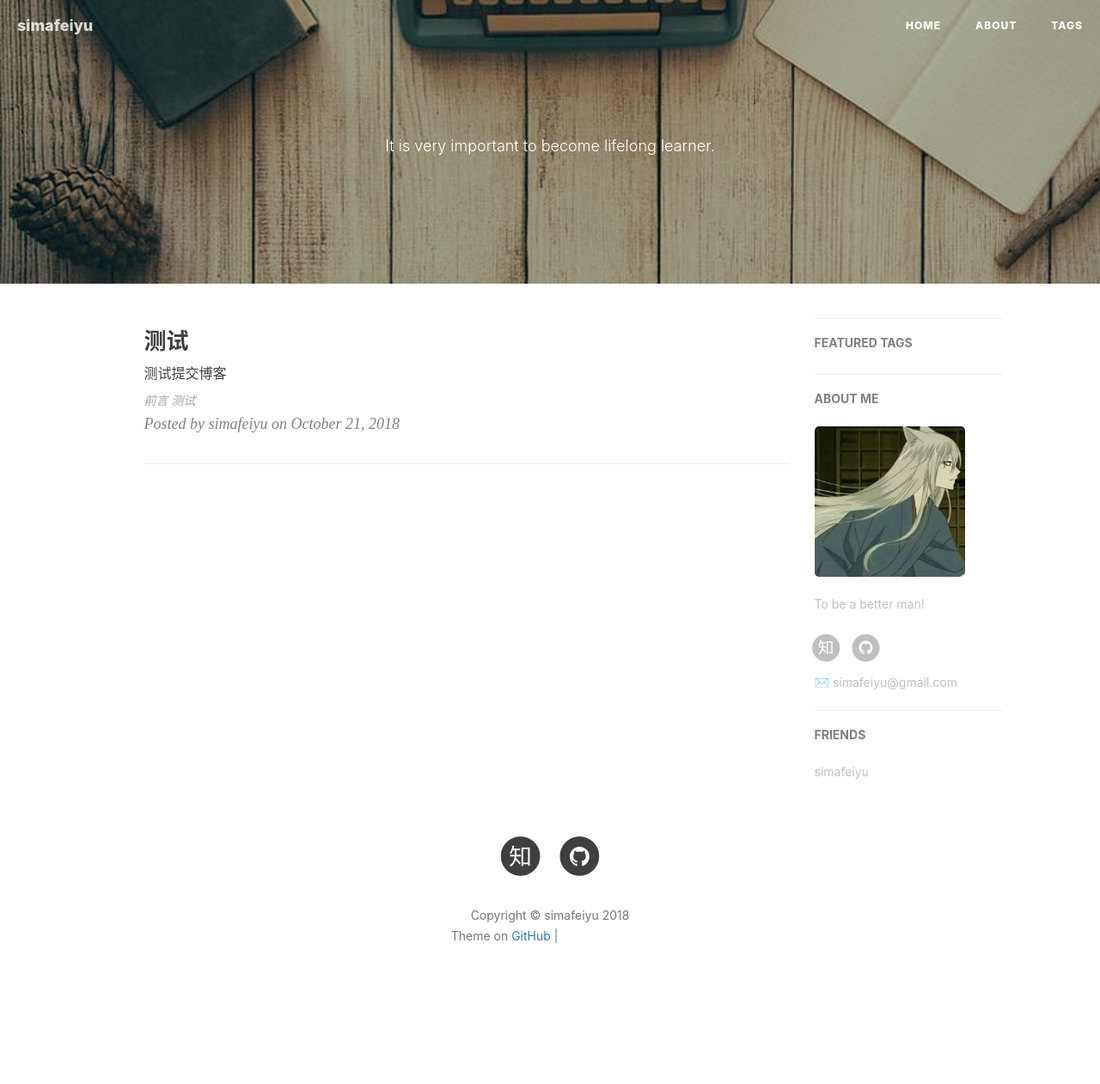
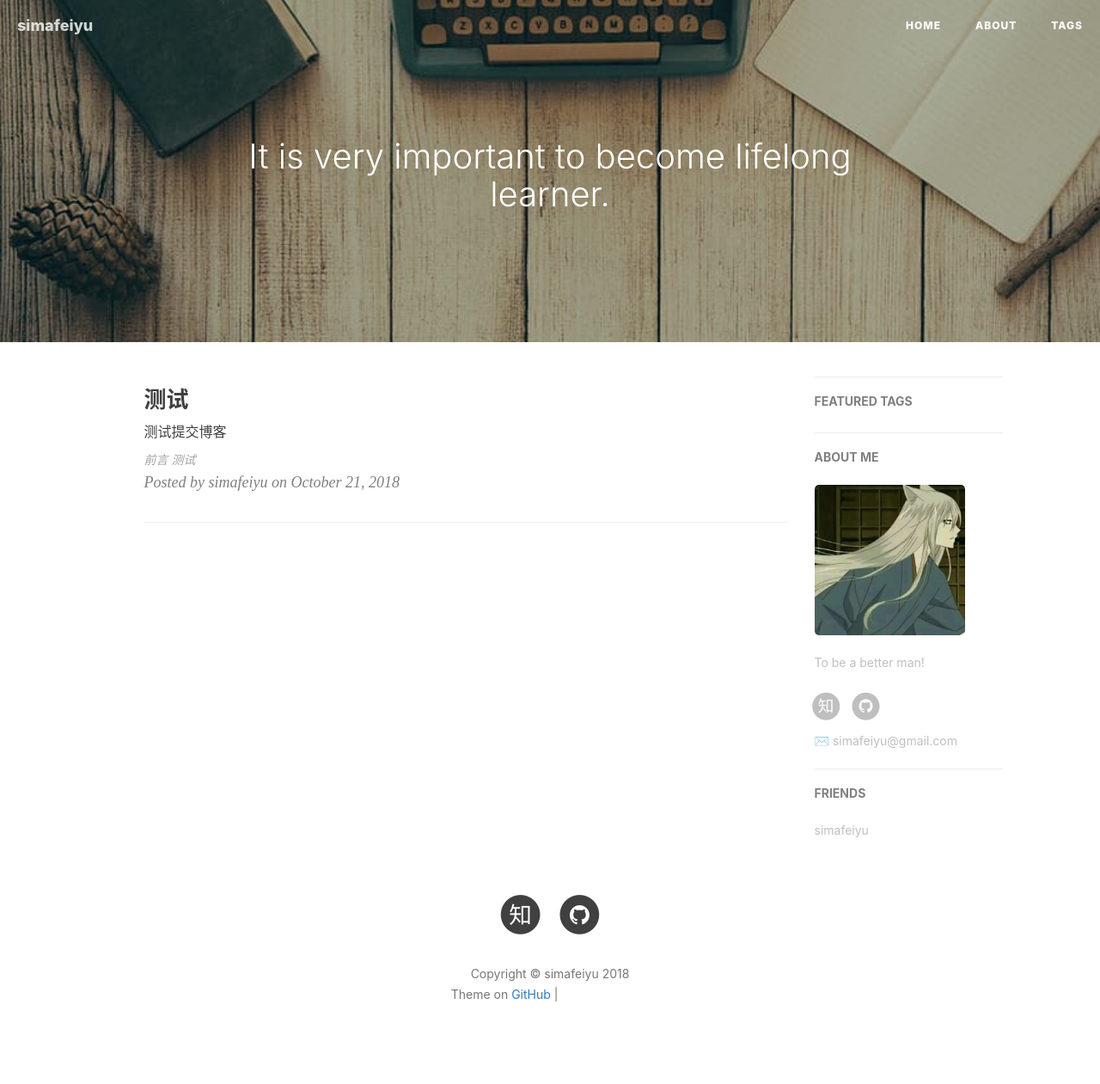
Before and after one commit to simafeiyu/simafeiyu.github.io, a Jekyll site: the page built from index.html, in a window 1280 px wide. Shown: the whole page at 86% size. Built offline with Jekyll 4.4.1, drawn with Linux system fonts in a browser that asks for light colours; nearby versions of some CDN libraries; the list of posts is cut into pages by our own code; comment, search, counter and statistics services are not loaded; before the commit the page ends 1193 px from its top, so only the background shows below that; grey boxes are pictures that could not be loaded.

Commit message:
Update _layouts/page.html

```diff
--- a/_layouts/page.html
+++ b/_layouts/page.html
@@ -10,7 +10,7 @@ layout: default
                 <div class="site-heading">
                     <!-- <h1>{% if page.title %}{{ page.title }}{% else %}{{ site.title }}{% endif %}</h1> -->
                     <!--<hr class="small">-->
-                    <span class="subheading">{{ page.description }}</span>
+                    <span style="font-size: 40px" class="subheading">{{ page.description }}</span>
                 </div>
             </div>
         </div>
```
